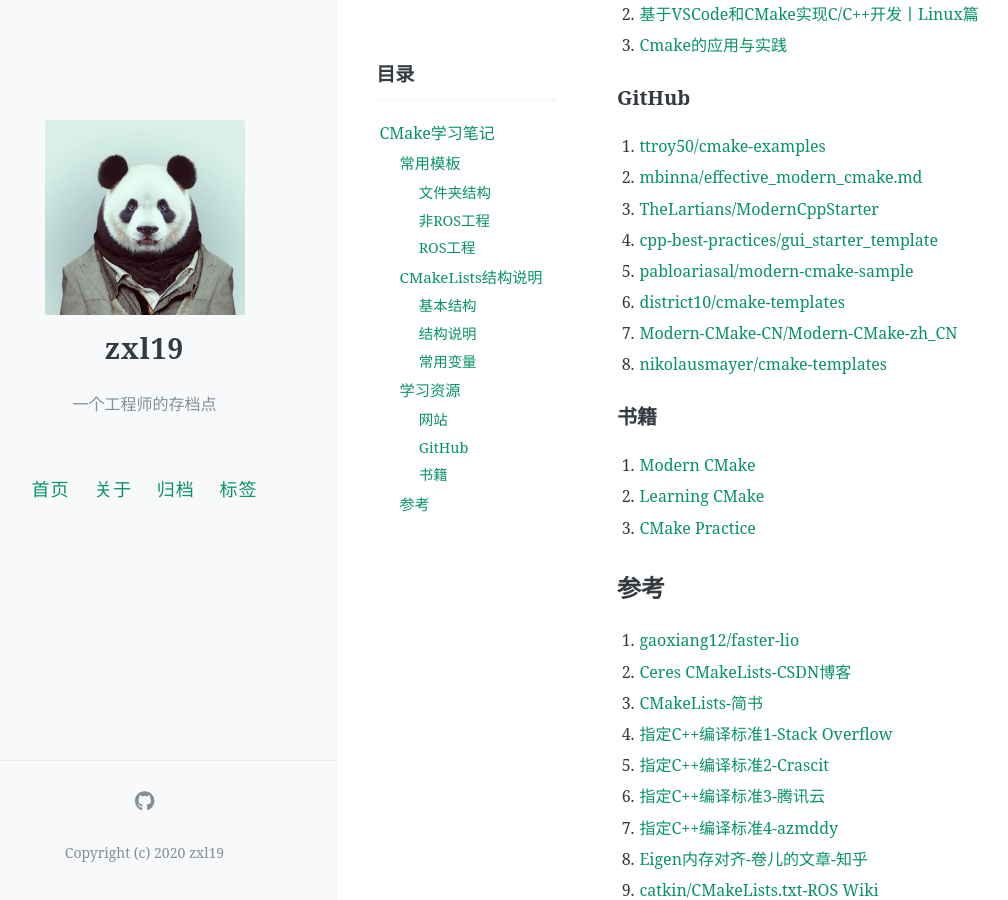
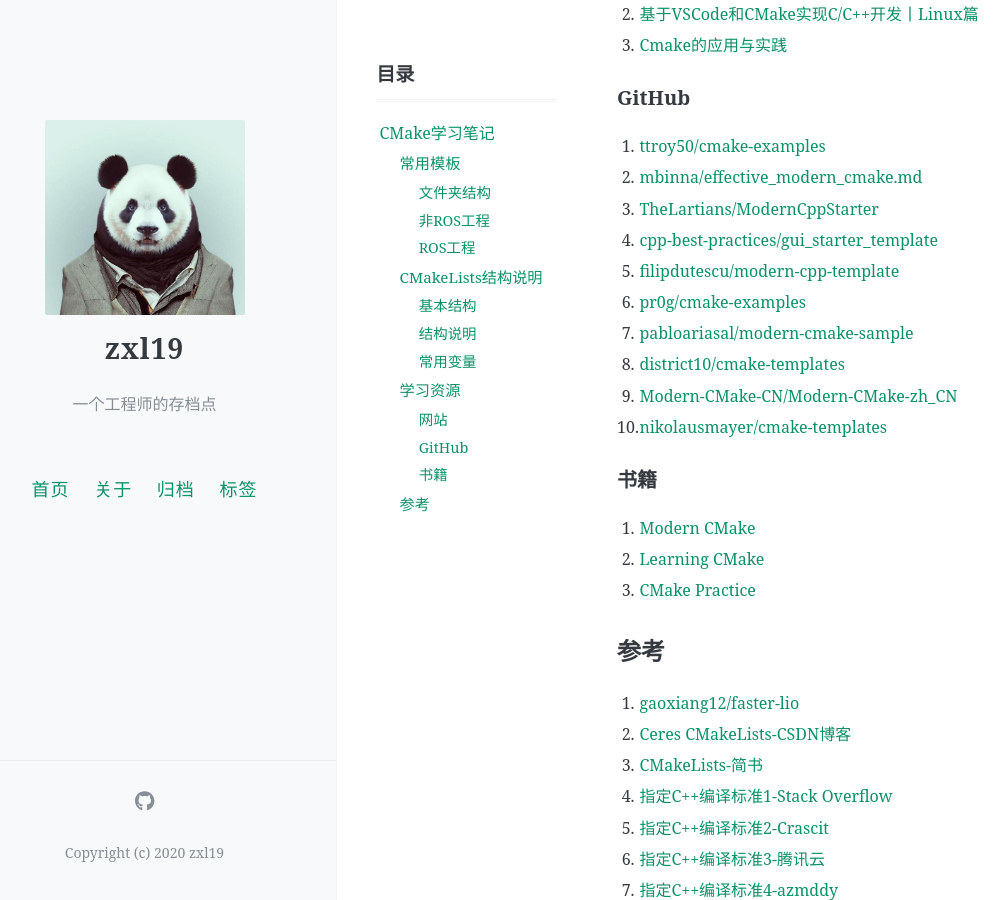
Before and after one commit to zxl19/zxl19.github.io, a Jekyll site: the page built from _posts/2021-03-28-cmake-note.md, in a window 1280 px wide and 900 px high, scrolled down 5859 px. Shown: the whole window, without its empty margins (47-1055 px from the left). Built offline with Jekyll 4.4.1, drawn with Linux system fonts in a browser that asks for light colours; comment, search, counter and statistics services are not loaded.

Commit message:
Update 2021-03-28-cmake-note.md

```diff
--- a/_posts/2021-03-28-cmake-note.md
+++ b/_posts/2021-03-28-cmake-note.md
@@ -242,10 +242,12 @@ target_link_libraries()
 2. [mbinna/effective_modern_cmake.md](https://gist.github.com/mbinna/c61dbb39bca0e4fb7d1f73b0d66a4fd1)
 3. [TheLartians/ModernCppStarter](https://github.com/TheLartians/ModernCppStarter)
 4. [cpp-best-practices/gui_starter_template](https://github.com/cpp-best-practices/gui_starter_template)
-5. [pabloariasal/modern-cmake-sample](https://github.com/pabloariasal/modern-cmake-sample)
-6. [district10/cmake-templates](https://github.com/district10/cmake-templates)
-7. [Modern-CMake-CN/Modern-CMake-zh_CN](https://github.com/Modern-CMake-CN/Modern-CMake-zh_CN)
-8. [nikolausmayer/cmake-templates](https://github.com/nikolausmayer/cmake-templates)
+5. [filipdutescu/modern-cpp-template](https://github.com/filipdutescu/modern-cpp-template)
+6. [pr0g/cmake-examples](https://github.com/pr0g/cmake-examples)
+7. [pabloariasal/modern-cmake-sample](https://github.com/pabloariasal/modern-cmake-sample)
+8. [district10/cmake-templates](https://github.com/district10/cmake-templates)
+9. [Modern-CMake-CN/Modern-CMake-zh_CN](https://github.com/Modern-CMake-CN/Modern-CMake-zh_CN)
+10. [nikolausmayer/cmake-templates](https://github.com/nikolausmayer/cmake-templates)
 
 ### 书籍
 
```
